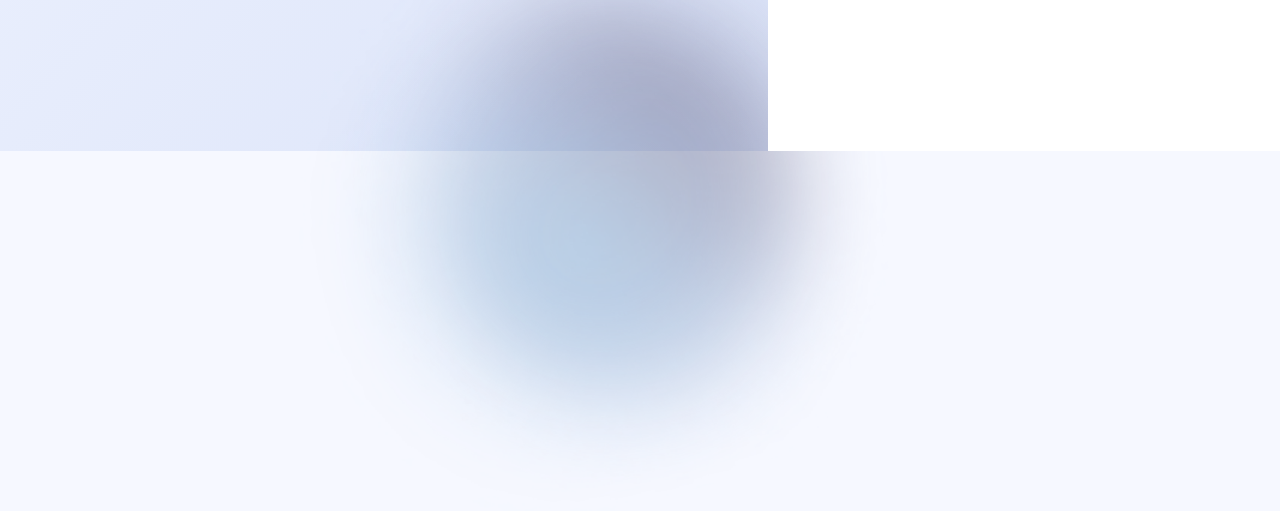
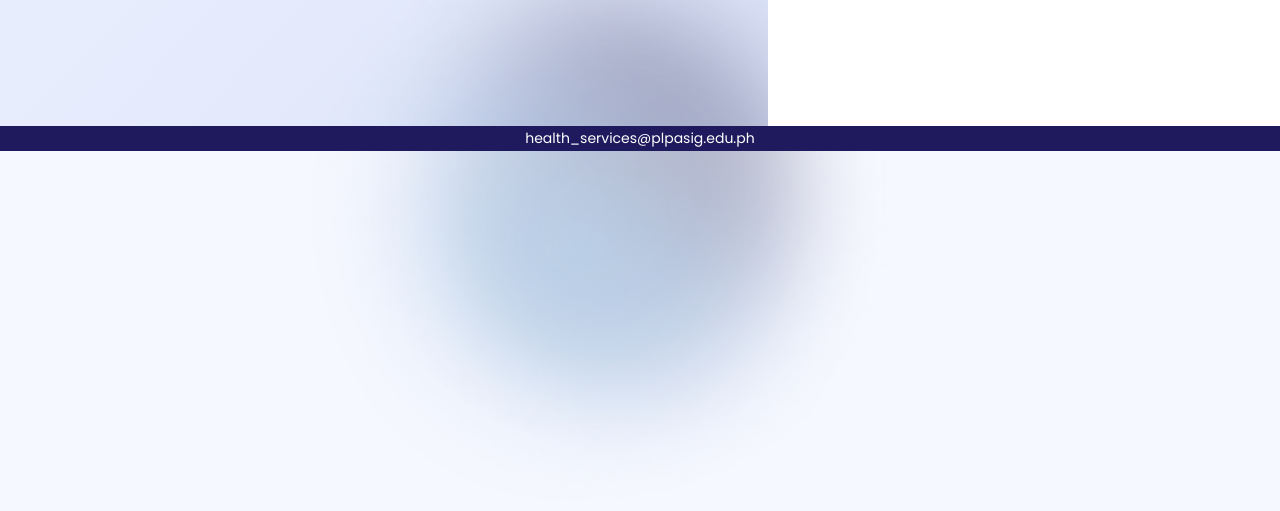
Before and after one commit to jalzoren/Clinic-monitoring-system, a plain HTML site: page FINALS/index.html in a window 1280 px wide. Shown: the part 649-1160 px from the top of the page. Drawn offline with Linux system fonts and the light colour scheme.

Commit message:
footerlogin

```diff
--- a/FINALS/index.html
+++ b/FINALS/index.html
@@ -46,6 +46,10 @@
 
     <script src="time.js"></script>
 
+    <footer>
 
+        <p>health_services@plpasig.edu.ph</p>
+
+        </footer>
 </body>
 </html>
--- a/FINALS/styles.css
+++ b/FINALS/styles.css
@@ -89,6 +89,14 @@ html {
   border-radius: 5px;
 }
 
+.login-box input[type="text"]:hover,
+.login-box input[type="password"]:hover {
+  border-color: #2e2a72;
+  box-shadow: 0 0 5px rgba(46, 42, 114, 0.3);
+  transition: 0.3s ease;
+}
+
+
 .show-password {
   display: flex;
   align-items: center;
@@ -155,6 +163,23 @@ html {
   align-items: center;
 }
 
+
+footer{
+    z-index: 12;
+    font-size: 14px;
+    color: #ffffff;
+    background-color: #1f1a5d;
+    padding: 2px;
+    text-align: center;
+    position: fixed;
+    bottom: 0;
+    left: 0;
+    width: 100%;
+    display: flex;
+    justify-content:center;
+    align-items:center;
+}
+
 @media (max-width: 768px) {
   .logo {
     width: 120px;
```
